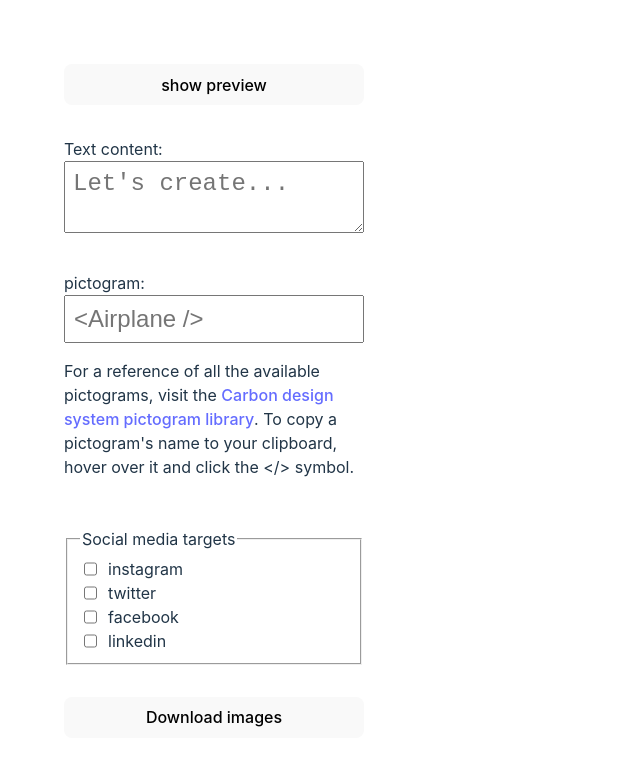
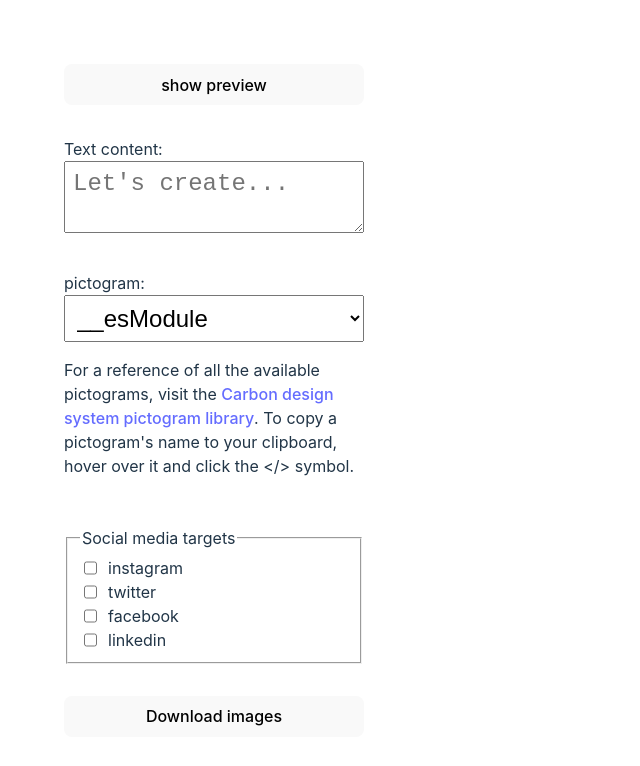
Before and after one commit to bdsqqq/image_gen_exploration, a Preact app: page / in a window 1280 px wide. Shown: the top 766 px of the page, without its empty margins (0-640 px from the left). Built offline with nearby package versions, Linux system fonts and the light colour scheme.

Commit message:
feat: pictogram input as select

```diff
--- a/src/app.tsx
+++ b/src/app.tsx
@@ -7,9 +7,11 @@ import { sizes } from "./data/sizes";
 type SizesUnion = keyof typeof sizes;
 const sizeKeys = Object.keys(sizes) as unknown as SizesUnion[];
 
+import { pictogramNames } from "./data/pictograms";
+
 export function App() {
   const [text, setText] = useState("");
-  const [pictogram, setPictogram] = useState("");
+  const [pictogram, setPictogram] = useState(pictogramNames[0]);
   const [selectedSocialMedias, setSelectedSocialMedias] = useState<
     SizesUnion[]
   >([]);
@@ -67,16 +69,21 @@ export function App() {
         </label>
         <label htmlFor="pictogram">
           pictogram:
-          <input
+          <select
             onChange={(e) => {
               setPictogram(e.currentTarget.value);
             }}
-            placeholder="<Airplane />"
+            value={pictogram}
             style={{ fontSize: "1.5rem", padding: "0.5rem", width: "100%" }}
-            type="text"
             name="pictogram"
             id="pictogram"
-          />
+          >
+            {pictogramNames.map((name) => (
+              <option key={name} value={name}>
+                {name}
+              </option>
+            ))}
+          </select>
           <p style={{ width: "100%" }}>
             For a reference of all the available pictograms, visit the{" "}
             <a
@@ -190,6 +197,8 @@ const Frame = ({
 }) => {
   const renderPictogram = (pictogram: string) => {
     let pictogramString = pictogram.replace("<", "").replace(" />", "");
+    if (!pictogramNames.includes(pictogramString)) return null;
+
     let Pictogram = lazy(() =>
       import("@carbon/pictograms-react").then(
         (pictograms) => pictograms[pictogramString]
--- /dev/null
+++ b/src/data/pictograms.ts
@@ -0,0 +1,3 @@
+const pictograms = await import("@carbon/pictograms-react");
+
+export const pictogramNames = Object.keys(pictograms);
```
